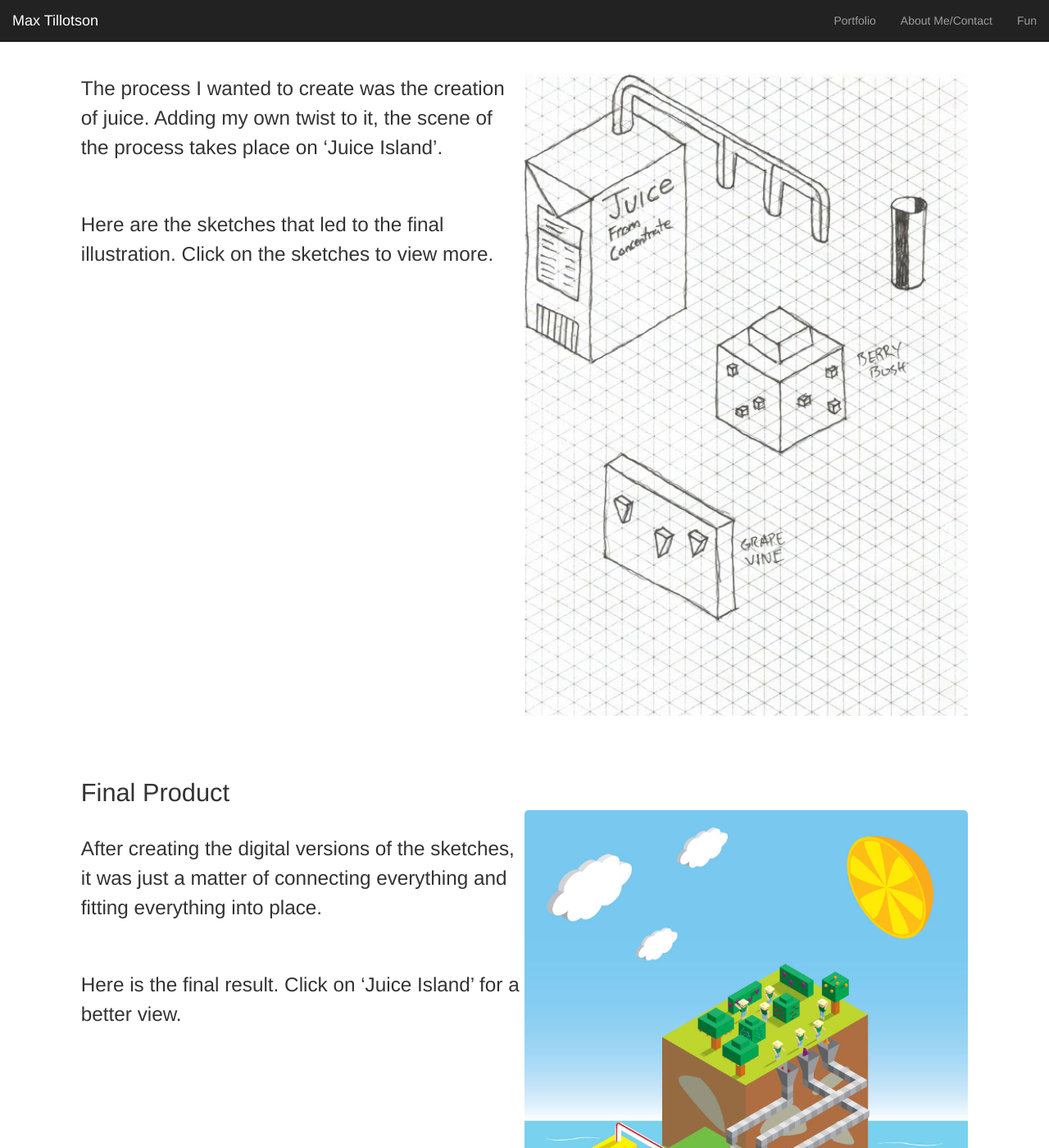
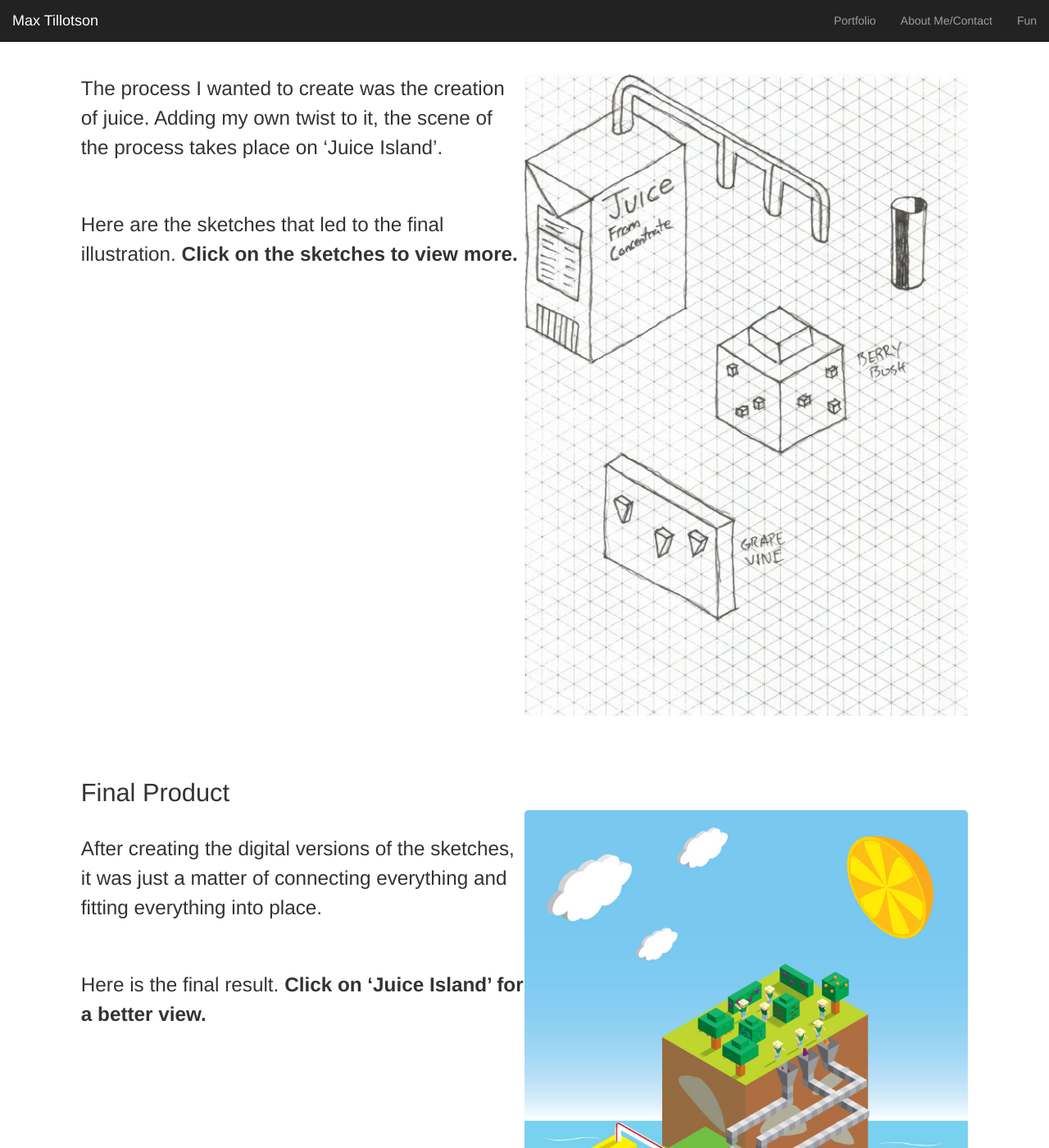
Before and after one commit to MaxTillotson/maxtill.ca, a Jekyll site: the page built from isometric-illustration.html, in a window 1280 px wide and 1400 px high, scrolled down 459 px. Shown: the whole window at 82% size. Built offline with Jekyll 4.4.1, drawn with Linux system fonts in a browser that asks for light colours; nearby versions of some CDN libraries.

Commit message:
made the "click here" more visible

```diff
--- a/company-rebranding.html
+++ b/company-rebranding.html
@@ -21,7 +21,7 @@ layout: default
       <div class="grid">
         <div class="unit xs-1 s-1 m-1-2 l-1-2">
           <p class="pad-t giga">Miraj Trading is a small company that focuses on trading cards and accessories. After researching their target audience, competition, and their tone and manner, I began sketching ideas related to their biggest seller: Trading Cards.</p>
-          <p class="pad-t giga">Here are the sketches that led to the final logo. With the logo completed, I was able to play with the orientation and create proper business stationary, branding guidelines and application in advertisement. Click on the sketches to view more.</p>
+          <p class="pad-t giga">Here are the sketches that led to the final logo. With the logo completed, I was able to play with the orientation and create proper business stationary, branding guidelines and application in advertisement. <b>Click on the sketches to view more.</b></p>
         </div>
         <div class="unit xs-1 s-1 m-1-2 l-1-2">
           <div class="hover-shadow cursor embed embed-2by3">
@@ -105,7 +105,7 @@ layout: default
       <div class="grid">
         <div class="unit xs-1 s-1 m-1-2 l-1-2">
           <p class="pad-t giga">After three and half months, from the process of recreating the logo to the strategic layout of rebranding, the branding guidelines were completed.</p>
-          <p class="pad-t giga">Click on the Logo Branding Guide to view more.</p>
+          <p class="pad-t giga"><b>Click on the Logo Branding Guide to view more.</b></p>
         </div>
         <div class="unit xs-1 s-1 m-1-2 l-1-2">
           <div class="hover-shadow cursor embed embed-2by3">
--- a/isometric-illustration.html
+++ b/isometric-illustration.html
@@ -20,7 +20,7 @@ layout: default
       <div class="grid">
         <div class="unit xs-1 s-1 m-1-2 l-1-2">
           <p class="pad-t giga">The process I wanted to create was the creation of juice. Adding my own twist to it, the scene of the process takes place on ‘Juice Island’.</p>
-          <p class="pad-t giga">Here are the sketches that led to the final illustration. Click on the sketches to view more.</p>
+          <p class="pad-t giga">Here are the sketches that led to the final illustration. <b>Click on the sketches to view more.</b></p>
         </div>
         <div class="unit xs-1 s-1 m-1-2 l-1-2">
           <div class="hover-shadow cursor embed embed-2by3">
@@ -76,7 +76,7 @@ layout: default
       <div class="grid">
         <div class="unit xs-1 s-1 m-1-2 l-1-2">
           <p class="pad-t giga">After creating the digital versions of the sketches, it was just a matter of connecting everything and fitting everything into place.</p>
-          <p class="pad-t giga">Here is the final result. Click on ‘Juice Island’ for a better view.</p>
+          <p class="pad-t giga">Here is the final result. <b>Click on ‘Juice Island’ for a better view.</b></p>
         </div>
         <div class="unit xs-1 s-1 m-1-2 l-1-2">
           <div class="embed embed-2by3">
--- a/package-redesign.html
+++ b/package-redesign.html
@@ -20,7 +20,7 @@ layout: default
       <div class="grid">
         <div class="unit xs-1 s-1 m-1-2 l-1-2">
           <p class="pad-t giga">Jello box packaging is already made in a recyclable material. The biggest issue that came up with redesigning the package was the amount of empty space in the box. By changing the rectangular shape to a triangular shape, the boxes can still be shipped efficiently and stand up properly.</p>
-          <p class="pad-t giga">Here are the sketches that led to the final layout of the packaging. Click on the sketches to view more.</p>
+          <p class="pad-t giga">Here are the sketches that led to the final layout of the packaging. <b>Click on the sketches to view more.</b></p>
         </div>
         <div class="unit xs-1 s-1 m-1-2 l-1-2">
           <div class="hover-shadow cursor embed embed-2by3">
@@ -85,7 +85,7 @@ layout: default
       <div class="grid">
         <div class="unit xs-1 s-1 m-1-2 l-1-2">
           <p class="pad-t giga">After measuring and comparing the prototype to the original, a final repackaging was created for the exterior box and packet for the powder.</p>
-          <p class="pad-t giga">Here are the comparison images of the prototype and original packaging, as well as the final result. Click on the Jello to view more.</p>
+          <p class="pad-t giga">Here are the comparison images of the prototype and original packaging, as well as the final result. <b>Click on the Jello to view more.</b></p>
         </div>
         <div class="unit xs-1 s-1 m-1-2 l-1-2">
           <div class="hover-shadow cursor embed embed-2by3">
--- a/quartz.html
+++ b/quartz.html
@@ -20,7 +20,7 @@ layout: default
       <div class="grid">
         <div class="unit xs-1 s-1 m-1-2 l-1-2">
           <p class="pad-t giga">After countless scribbles of letters, a theme was settled on. The font was to be named Quartz. Not only does it use some of the more unique letters in the font, but the name stuck with the creative process behind it.</p>
-          <p class="pad-t giga">Here are the sketches that led to a digital version. Click on the sketches to view more.</p>
+          <p class="pad-t giga">Here are the sketches that led to a digital version. <b>Click on the sketches to view more.</b></p>
         </div>
         <div class="unit xs-1 s-1 m-1-2 l-1-2">
           <div class="hover-shadow cursor embed embed-2by3">
@@ -78,7 +78,7 @@ layout: default
       <div class="grid">
         <div class="unit xs-1 s-1 m-1-2 l-1-2">
           <p class="pad-t giga">After adjusting the kerning for every letter and symbol, Quartz was completed. Along with the font, there were promotional posters needed to show off the features of the font.</p>
-          <p class="pad-t giga">Here is the final result of the font and posters. Click on Quartz to view more.</p>
+          <p class="pad-t giga">Here is the final result of the font and posters. <b>Click on Quartz to view more.</b></p>
         </div>
         <div class="unit xs-1 s-1 m-1-2 l-1-2">
           <div class="hover-shadow cursor embed embed-2by3">
```
